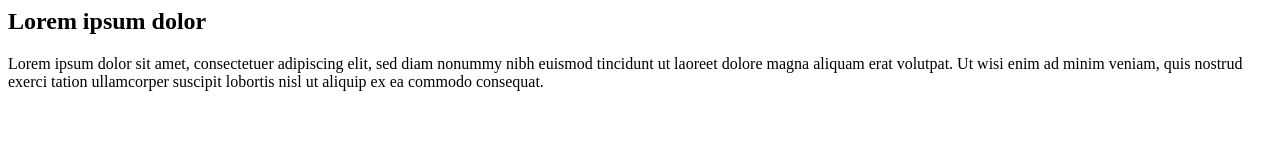
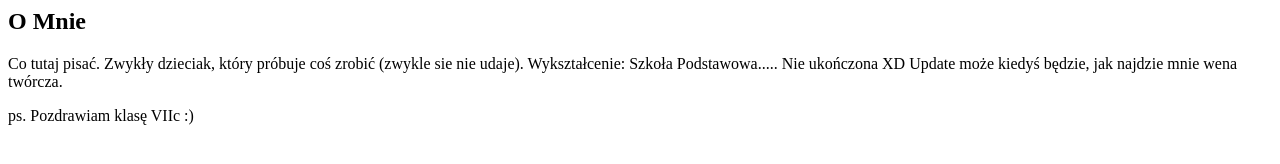
Before and after one commit to BartoszDylewski/bartoszdylewski.github.io, a plain HTML site: page aboutme/index.html in a window 1280 px wide. Drawn offline with Linux system fonts and the light colour scheme.

Commit message:
Update index.html

```diff
--- a/aboutme/index.html
+++ b/aboutme/index.html
@@ -1,8 +1,11 @@
-	<h2>Lorem ipsum dolor</h2>
+	<h2>O Mnie</h2>
             <p>
-            Lorem ipsum dolor sit amet, consectetuer adipiscing elit, sed diam nonummy nibh euismod tincidunt ut
-            laoreet dolore magna aliquam erat volutpat. Ut wisi enim ad minim veniam, quis nostrud exerci tation
-            ullamcorper suscipit lobortis nisl ut aliquip ex ea commodo consequat.
+        Co tutaj pisać. Zwykły dzieciak, który próbuje coś zrobić (zwykle sie nie udaje).
+	Wykształcenie: Szkoła Podstawowa..... Nie ukończona XD
+        Update może kiedyś będzie, jak najdzie mnie wena twórcza.
+
+
             </p>
         </div>
 	</div>
+<p> ps. Pozdrawiam klasę VIIc :)
```
